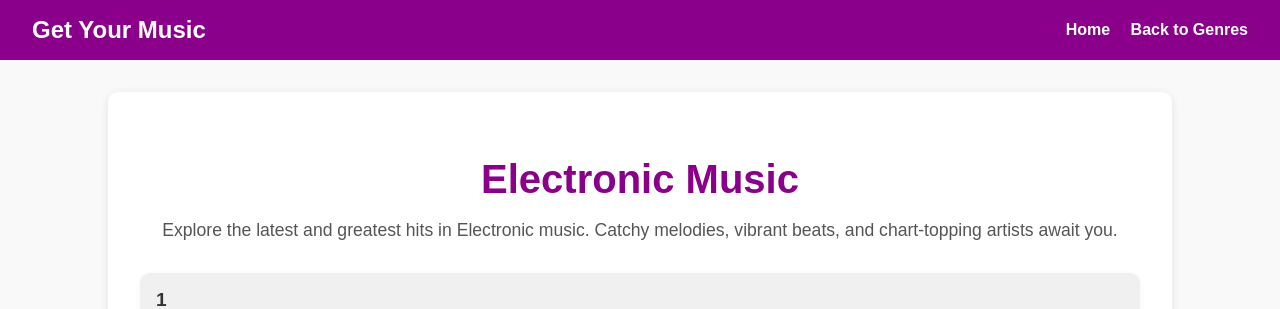
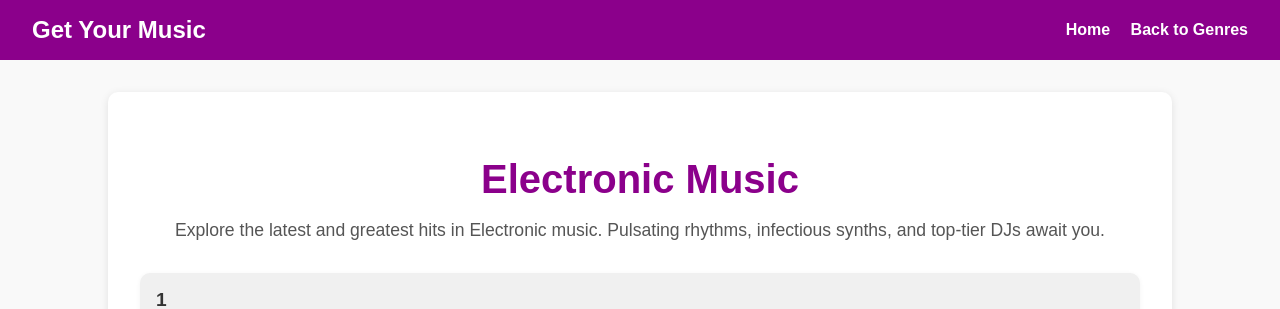
Before and after one commit to SkyleenC/SongBase, a plain HTML site: page electronic.html in a window 1280 px wide. Shown: the top 309 px of the page. Drawn offline with Linux system fonts and the light colour scheme; grey boxes are pictures that could not be loaded.

Commit message:
Update electronic.html

```diff
--- a/electronic.html
+++ b/electronic.html
@@ -17,7 +17,7 @@
 
   <section class="genre-section">
     <h1>Electronic Music</h1>
-    <p>Explore the latest and greatest hits in Electronic music. Catchy melodies, vibrant beats, and chart-topping artists await you.</p>
+    <p>Explore the latest and greatest hits in Electronic music. Pulsating rhythms, infectious synths, and top-tier DJs await you.</p>
 
     <!-- Example Song List or Content -->
     <div class="song-list">
```
